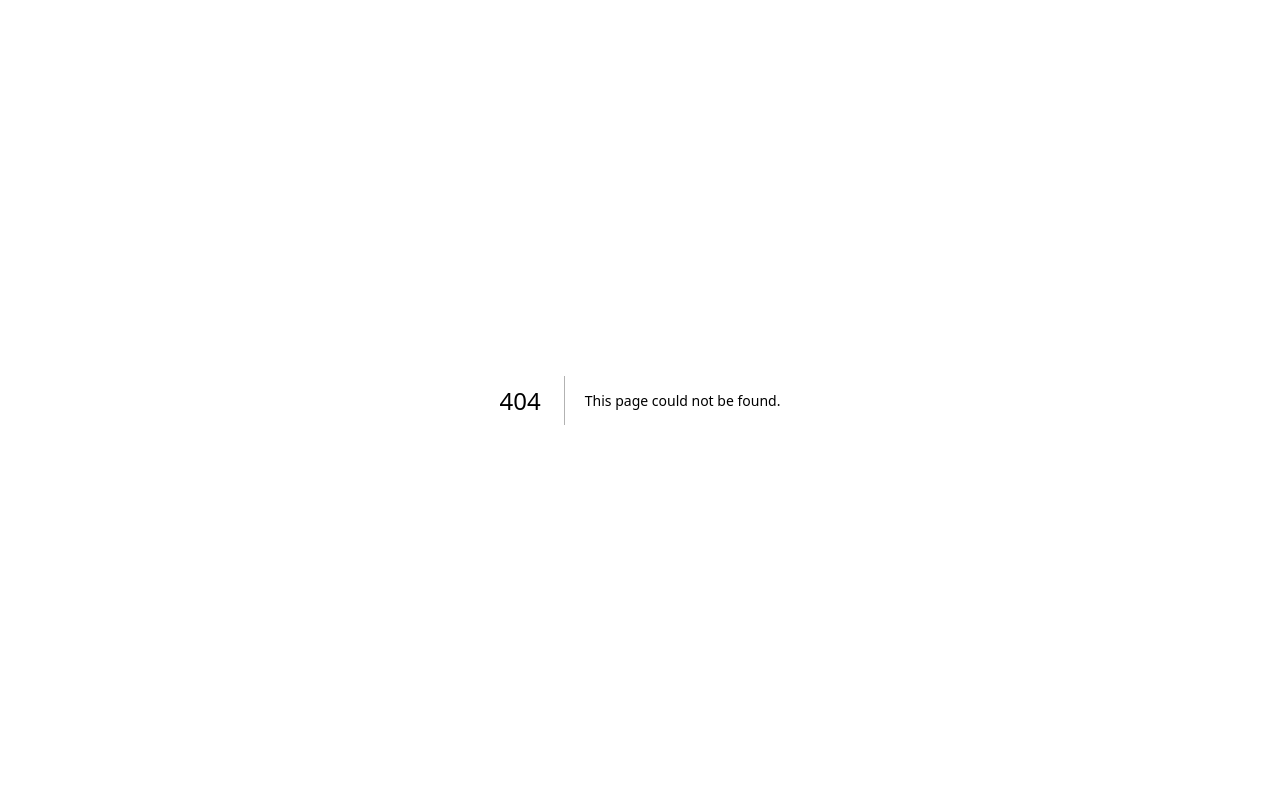
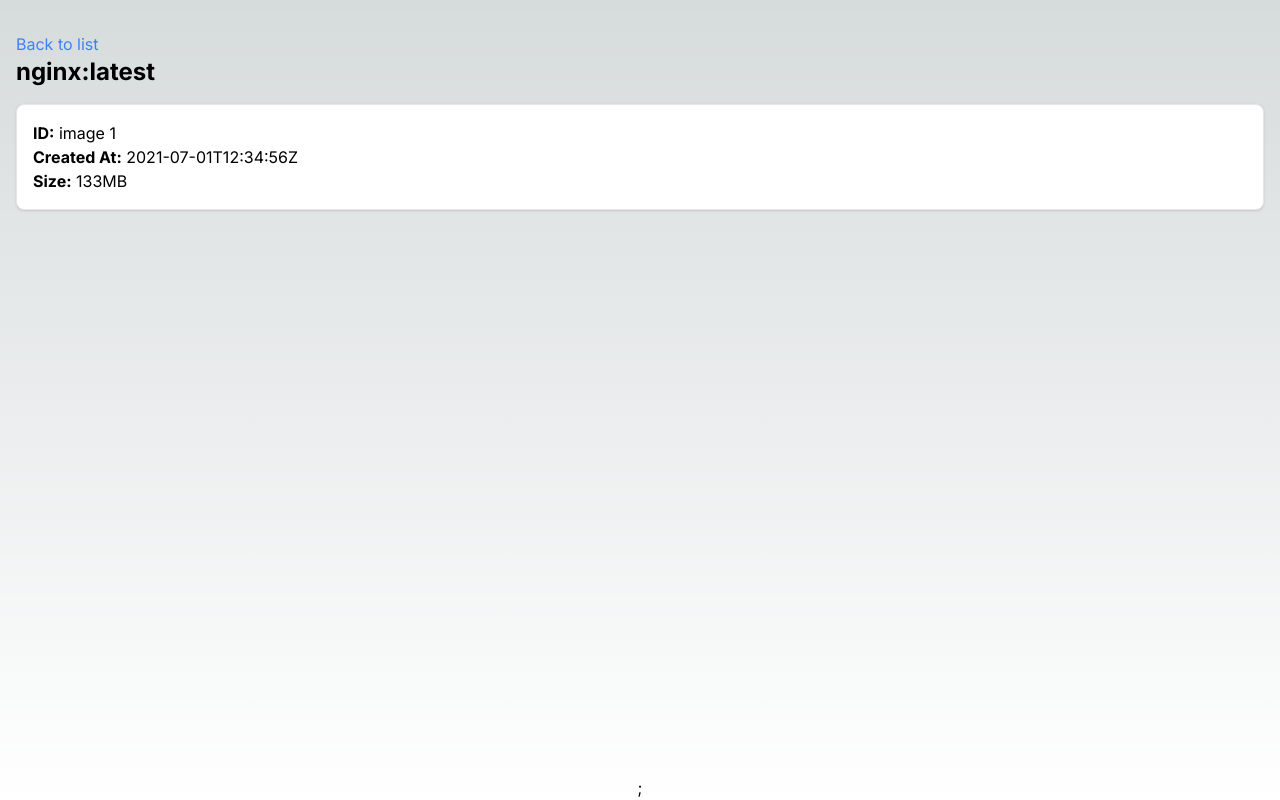
Before and after one commit to yeoniii20/docker_GUI, a Next.js app: page /images/1 in a window 1280 px wide. Before the commit this address had no page. Built offline with nearby package versions, Linux system fonts and the light colour scheme.

Commit message:
feat: create images detail page

```diff
--- /dev/null
+++ b/src/app/(images)/images/[slug]/page.tsx
@@ -0,0 +1,51 @@
+"use client";
+
+import { useRouter } from "next/navigation";
+import { useEffect, useState } from "react";
+import { DockerImageDetail } from "../../../../../types/images";
+import { IMAGE_DATA } from "../../../../../data/images";
+
+export default function ImageDetail({ params }: { params: { slug: string } }) {
+  const router = useRouter();
+  const [image, setImage] = useState<DockerImageDetail | null>(null);
+
+  useEffect(() => {
+    setImage(IMAGE_DATA);
+  }, []);
+
+  if (!image) {
+    return <div>Loading...</div>;
+  }
+
+  const handleBackClick = () => {
+    router.push("/images");
+  };
+
+  return (
+    <>
+      <div className="container p-4 mx-auto text-black">
+        <div
+          className="text-blue-500 hover:text-blue-700 mt-4 block"
+          onClick={handleBackClick}
+        >
+          Back to list
+        </div>
+        <h1 className="text-2xl font-bold mb-4">
+          {image.name}:{image.tag}
+        </h1>
+        <div className="border bg-white p-4 rounded-lg shadow">
+          <p>
+            <strong>ID:</strong> {image.id}
+          </p>
+          <p>
+            <strong>Created At:</strong> {image.createdAt}
+          </p>
+          <p>
+            <strong>Size:</strong> {image.size}
+          </p>
+        </div>
+      </div>
+      ;
+    </>
+  );
+}
```
